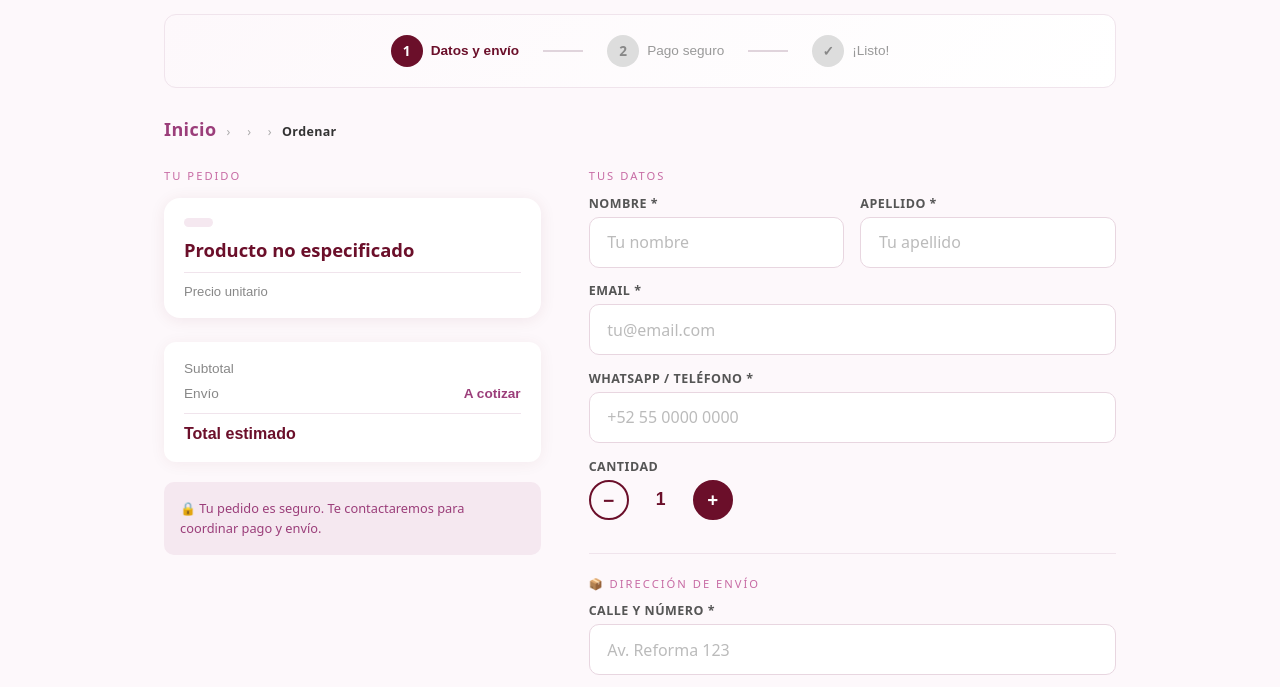
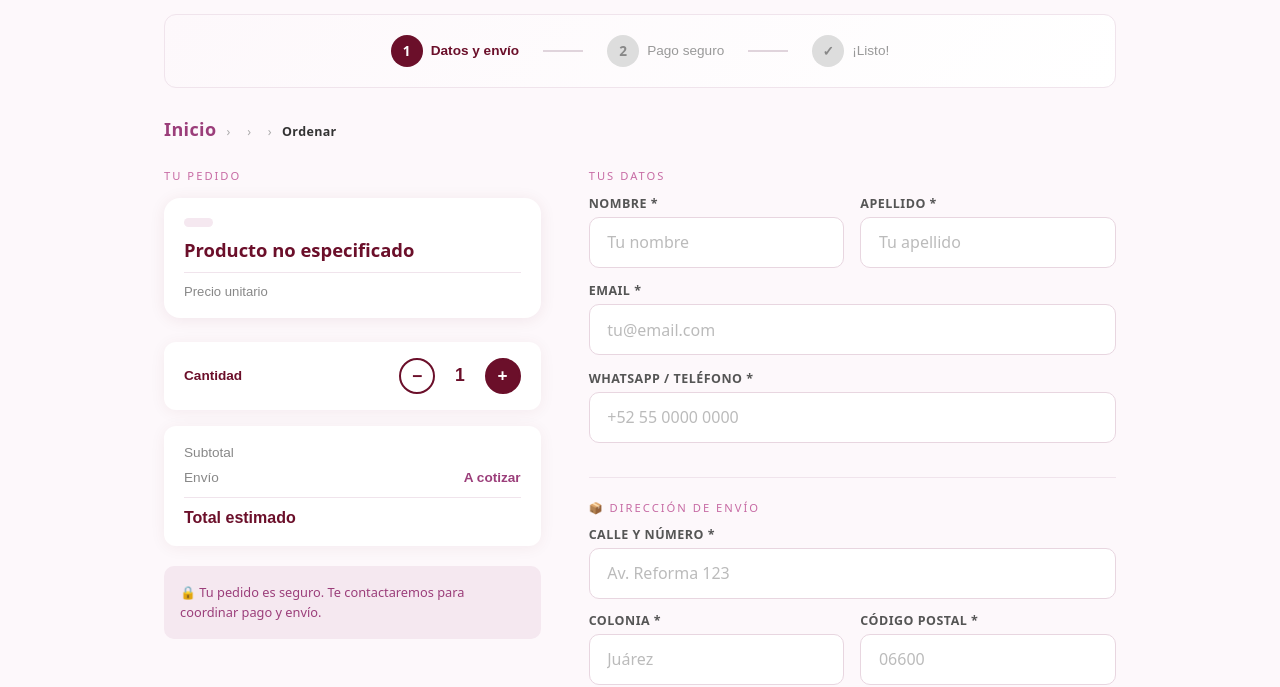
Before and after one commit to Reiss76/mahjoy, a website: page checkout.html in a window 1280 px wide. Shown: the part 86-773 px from the top of the page. Drawn offline with nearby package versions, Linux system fonts and the light colour scheme; a script that the page names is missing.

Commit message:
fix(checkout): mueve selector de cantidad debajo del producto

```diff
--- a/checkout.html
+++ b/checkout.html
@@ -262,6 +262,17 @@
           </div>
         </div>
 
+        <!-- Quantity selector -->
+        <div style="background:#fff;border-radius:12px;padding:1rem 1.25rem;box-shadow:0 2px 16px rgba(107,15,42,.06);margin-bottom:1rem;display:flex;justify-content:space-between;align-items:center;">
+          <span style="font-family:'Plus Jakarta Sans',sans-serif;font-size:.85rem;font-weight:600;color:var(--burgundy);">Cantidad</span>
+          <div style="display:flex;align-items:center;gap:.8rem;">
+            <button type="button" onclick="changeQty(-1)" style="width:36px;height:36px;border-radius:50%;border:2px solid var(--burgundy);background:transparent;color:var(--burgundy);font-size:1.1rem;cursor:pointer;font-weight:700;">−</button>
+            <span id="co-qty-display" style="font-family:'Plus Jakarta Sans',sans-serif;font-size:1.1rem;font-weight:700;color:var(--burgundy);min-width:1.5rem;text-align:center;">1</span>
+            <button type="button" onclick="changeQty(1)" style="width:36px;height:36px;border-radius:50%;border:2px solid var(--burgundy);background:var(--burgundy);color:#fff;font-size:1.1rem;cursor:pointer;font-weight:700;">+</button>
+          </div>
+          <input type="hidden" name="qty" id="co-qty" value="1" form="co-form">
+        </div>
+
         <!-- Order total -->
         <div style="background:#fff;border-radius:12px;padding:1.25rem;box-shadow:0 2px 16px rgba(107,15,42,.06);">
           <div style="display:flex;justify-content:space-between;align-items:center;margin-bottom:.75rem;">
@@ -312,16 +323,6 @@
           <div>
             <label class="mj-co-label">WhatsApp / Teléfono *</label>
             <input class="mj-co-input" type="tel" name="phone" placeholder="+52 55 0000 0000" required>
-          </div>
-
-          <div>
-            <label class="mj-co-label">Cantidad</label>
-            <div style="display:flex;align-items:center;gap:1rem;">
-              <button type="button" onclick="changeQty(-1)" style="width:40px;height:40px;border-radius:50%;border:2px solid var(--burgundy);background:transparent;color:var(--burgundy);font-size:1.2rem;cursor:pointer;font-weight:700;">−</button>
-              <span id="co-qty-display" style="font-family:'Plus Jakarta Sans',sans-serif;font-size:1.1rem;font-weight:700;color:var(--burgundy);min-width:2rem;text-align:center;">1</span>
-              <button type="button" onclick="changeQty(1)" style="width:40px;height:40px;border-radius:50%;border:2px solid var(--burgundy);background:var(--burgundy);color:#fff;font-size:1.2rem;cursor:pointer;font-weight:700;">+</button>
-            </div>
-            <input type="hidden" name="qty" id="co-qty" value="1">
           </div>
 
           <!-- Shipping Address Section -->
```
